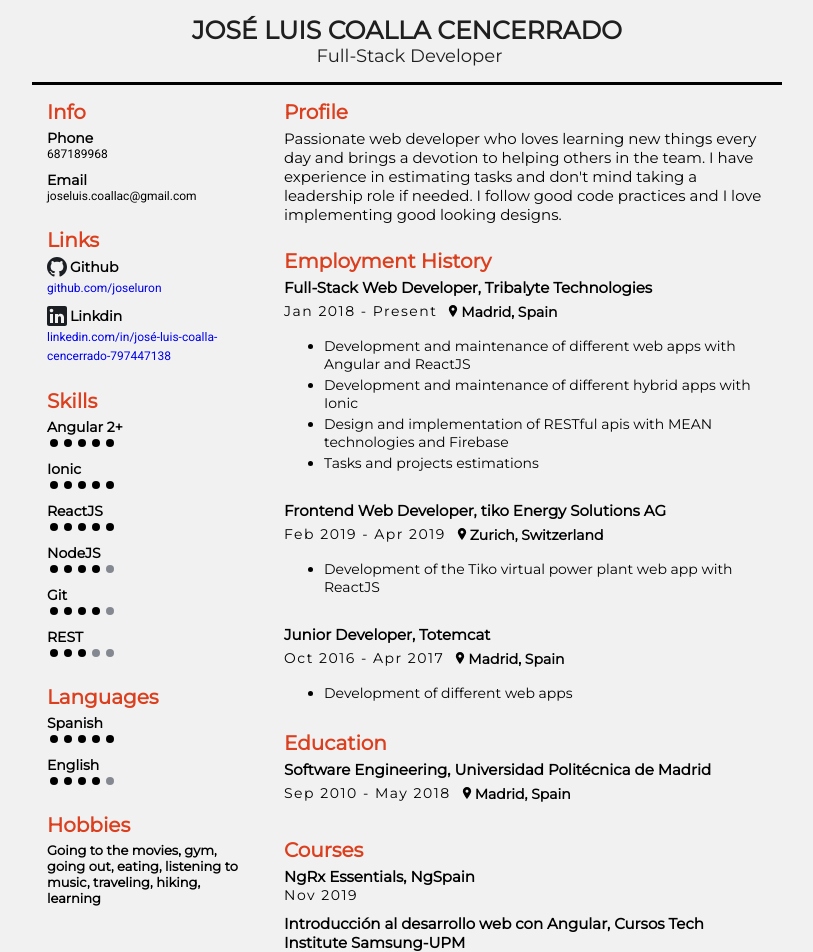
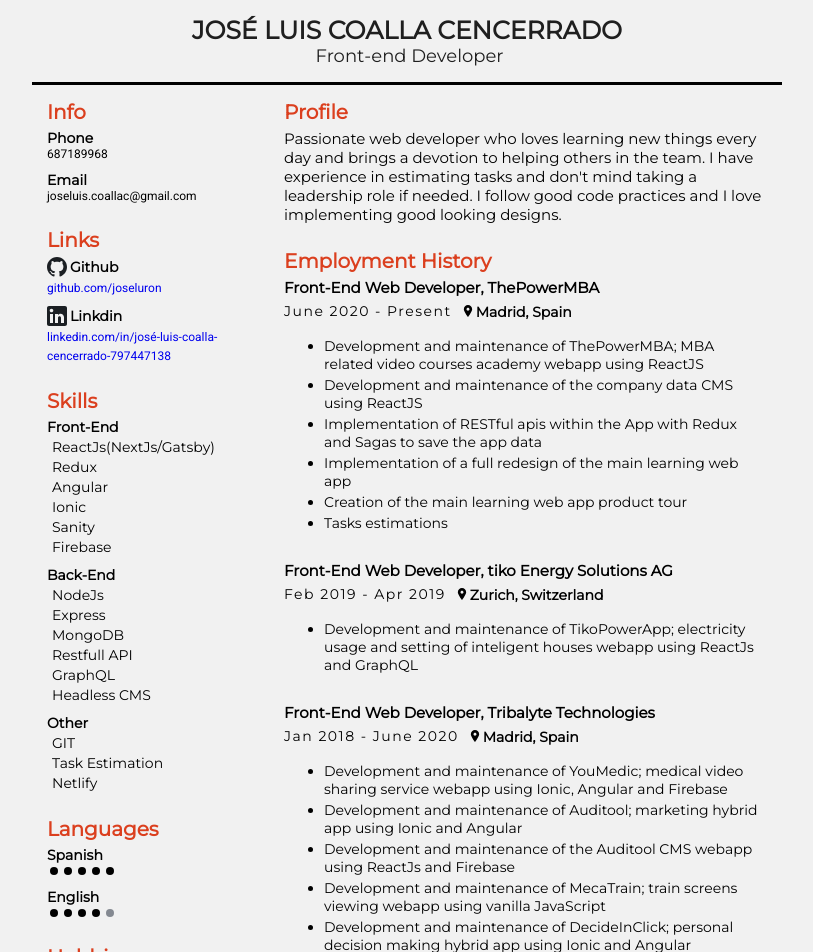
Before and after one commit to joseluron/my-resume, a React (Create React App) app: page / in a window 1280 px wide. Shown: the top 952 px of the page, without its empty margins (233-1046 px from the left). Built offline with nearby package versions, Linux system fonts and the light colour scheme.

Commit message:
Updated body with new information

```diff
--- a/src/components/Body/Body.js
+++ b/src/components/Body/Body.js
@@ -7,30 +7,49 @@
 function Body() {
     const employmentData = [
         {
-            title: "Full-Stack Web Developer, Tribalyte Technologies",
-            date: "Jan 2018 - Present",
+            title: "Front-End Web Developer, ThePowerMBA",
+            date: "June 2020 - Present",
             ubication: "Madrid, Spain",
             tasks: [
-                "Development and maintenance of different web apps with Angular and ReactJS",
-                "Development and maintenance of different hybrid apps with Ionic",
-                "Design and implementation of RESTful apis with MEAN technologies and Firebase",
+                "Development and maintenance of ThePowerMBA; MBA related video courses academy webapp using ReactJS",
+                "Development and maintenance of the company data CMS using ReactJS",
+                "Implementation of RESTful apis within the App with Redux and Sagas to save the app data",
+                "Implementation of a full redesign of the main learning web app",
+                "Creation of the main learning web app product tour",
+                "Tasks estimations"
+            ]
+        },
+        {
+            title: "Front-End Web Developer, tiko Energy Solutions AG",
+            date: "Feb 2019 - Apr 2019",
+            ubication: "Zurich, Switzerland",
+            tasks: [
+                "Development and maintenance of TikoPowerApp; electricity usage and setting of inteligent houses webapp using ReactJs and GraphQL",
+            ]
+        },
+        {
+            title: "Front-End Web Developer, Tribalyte Technologies",
+            date: "Jan 2018 - June 2020",
+            ubication: "Madrid, Spain",
+            tasks: [
+                "Development and maintenance of YouMedic; medical video sharing service webapp using Ionic, Angular and Firebase",
+                "Development and maintenance of Auditool; marketing hybrid app using Ionic and Angular",
+                "Development and maintenance of the Auditool CMS webapp using ReactJs and Firebase",
+                "Development and maintenance of MecaTrain; train screens viewing webapp using vanilla JavaScript",
+                "Development and maintenance of DecideInClick; personal decision making hybrid app using Ionic and Angular",
+                "Development and maintenance of TikoPowerApp; electricity usage and setting of inteligent houses hybrid app using Ionic, Angular and GraphQL",
+                "Development and maintenance of LoeWebApp; electronic architecture book webapp using ReactJS",
+                "Development and maintenance of FisiosApp; lungs post-surgery recovery hybrid app using Ionic and ReactJs",
+                "Design and implementation of RESTful apis with MEAN technologies, Firebase and GraphQL",
                 "Tasks and projects estimations"
             ]
         },
         {
-            title: "Frontend Web Developer, tiko Energy Solutions AG",
-            date: "Feb 2019 - Apr 2019",
-            ubication: "Zurich, Switzerland",
-            tasks: [
-                "Development of the Tiko virtual power plant web app with ReactJS"
-            ]
-        },
-        {
-            title: "Junior Developer, Totemcat",
+            title: "Junior Developer(Internship), Totemcat",
             date: "Oct 2016 - Apr 2017",
             ubication: "Madrid, Spain",
             tasks: [
-                "Development of different web apps"
+                "Development of different webapps using JavaScript related technologies"
             ]
         }
     ];
@@ -43,8 +62,16 @@
     ];
     const coursesData = [
         {
+            title: "Master Gatsby, Wes Bos",
+            date: "Dec 2020"
+        },
+        {
             title: "NgRx Essentials, NgSpain",
             date: "Nov 2019"
+        },
+        {
+            title: "Fullstack Advanced React and GraphQL, Wes Bos",
+            date: "Oct 2018"
         },
         {
             title: "Introducción al desarrollo web con Angular, Cursos Tech Institute Samsung-UPM",
--- a/src/components/Body/Body.scss
+++ b/src/components/Body/Body.scss
@@ -83,7 +83,7 @@
 
         .education-wrapper {
             width: 100%;
-            padding-bottom: 25px;
+            padding-bottom: 20px;
             display: flex;
             flex-direction: column;
 
@@ -132,7 +132,7 @@
 
         .courses-wrapper {
             width: 100%;
-            padding-bottom: 25px;
+            padding-bottom: 20px;
             display: flex;
             flex-direction: column;
 
@@ -146,8 +146,10 @@
             .course-block {
                 width: 100%;
                 padding-bottom: 10px;
-                display: flex;
-                flex-direction: column;
+                // display: flex;
+                // flex-direction: row;
+                // justify-content: flex-start;
+                // align-items: center;
 
                 .title {
                     font-size: 15px;
@@ -159,6 +161,7 @@
                     font-weight: bold;
                     letter-spacing: 1.5px;
                     font-weight: 500;
+                    padding-left: 5px;
                 }
             }
         }
--- a/src/components/Header/Header.js
+++ b/src/components/Header/Header.js
@@ -7,7 +7,7 @@
         <div className="header-container">
             <div className="header-wrapper">
                 <span className="header-name">José Luis Coalla Cencerrado</span>
-                <span className="header-sub">Full-Stack Developer</span>
+                <span className="header-sub">Front-end Developer</span>
             </div>
         </div>
     );
--- a/src/components/LeftSideColumn/LeftSideColumn.js
+++ b/src/components/LeftSideColumn/LeftSideColumn.js
@@ -32,32 +32,11 @@
             href: "https://www.linkedin.com/in/jos%C3%A9-luis-coalla-cencerrado-797447138/"
         }
     ];
-    const skillsData = [
-        {
-            skill: "Angular 2+",
-            value: 5
-        },
-        {
-            skill: "Ionic",
-            value: 5
-        },
-        {
-            skill: "ReactJS",
-            value: 5
-        },
-        {
-            skill: "NodeJS",
-            value: 4
-        },
-        {
-            skill: "Git",
-            value: 4
-        },
-        {
-            skill: "REST",
-            value: 3
-        }
-    ];
+    const skillData = {
+        "front-end": ["ReactJs(NextJs/Gatsby)", "Redux", "Angular", "Ionic", "Sanity", "Firebase"],
+        "back-end": ["NodeJs", "Express", "MongoDB", "Restfull API", "GraphQL", "Headless CMS"],
+        "other": ["GIT", "Task Estimation", "Netlify"]
+    }
     const languagesData = [
         {
             language: "Spanish",
@@ -117,14 +96,15 @@
                 </div>
                 <div className="skills-wrapper">
                     <span className="header">Skills</span>
-                    {skillsData.map(skill => {
+                    {Object.keys(skillData).map(tech => {
                         return (
-                            <div className="skill-block">
-                                <span className="skill">{skill.skill}</span>
-                                <div className="value-wrapper">
-                                    {renderDotValue(skill.value)}
-                                    {renderDotDummy(5 - skill.value)}
-                                </div>
+                            <div className="skill-block" key={tech}>
+                                <span className="technology">{tech}</span>
+                                {skillData[tech].map(skill => {
+                                    return (
+                                        <span className="skill" key={skill}>{skill}</span>
+                                    );
+                                })}
                             </div>
                         );
                     })}
--- a/src/components/LeftSideColumn/LeftSideColumn.scss
+++ b/src/components/LeftSideColumn/LeftSideColumn.scss
@@ -95,15 +95,21 @@
             }
 
             .skill-block {
-                display: block;
                 width: 100%;
                 padding-bottom: 10px;
+                display: flex;
+                flex-direction: column;
+
+                .technology {
+                    text-transform: capitalize;
+                    font-size: 14px;
+                    font-weight: bold;
+
+                }
 
                 .skill {
-                    display: block;
-                    width: 100%;
                     font-size: 14px;
-                    font-weight: bold;
+                    padding: 2px 0 0 5px;
                 }
 
                 .value-wrapper {
--- a/src/index.scss
+++ b/src/index.scss
@@ -7,6 +7,7 @@
     sans-serif;
   -webkit-font-smoothing: antialiased;
   -moz-osx-font-smoothing: grayscale;
+  overflow-x: hidden;
 }
 
 code {
```
